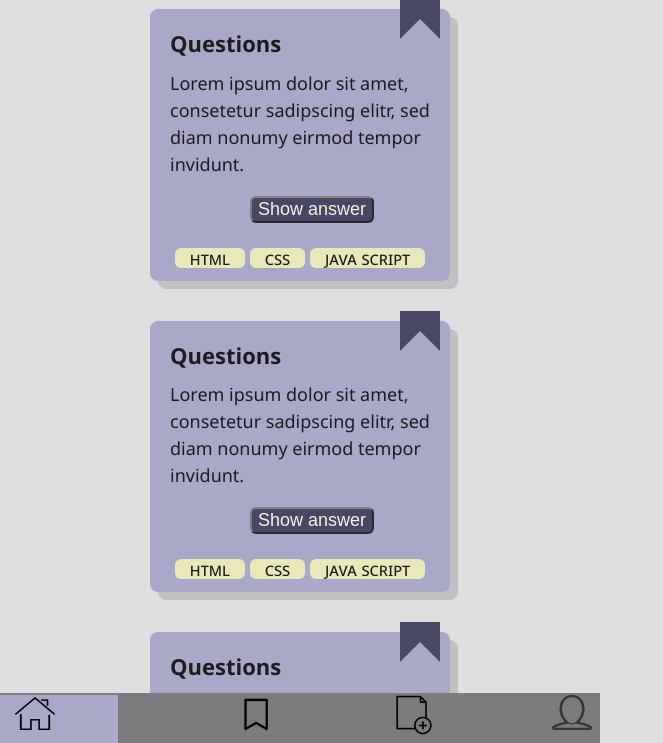
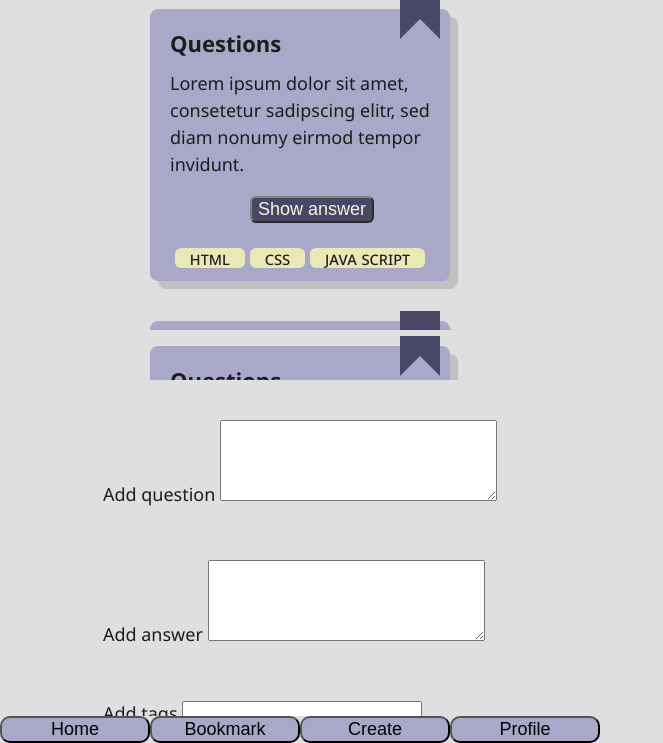
Before and after one commit to danicadombek/qui-appz, a website built with Vite: page src/index.html in a window 1280 px wide. Shown: the part 57-800 px from the top of the page, without its empty margins (0-663 px from the left). Built offline with nearby package versions, Linux system fonts and the light colour scheme.

Commit message:
Add global-js.css, create navigation with grid, buttons and classes

```diff
--- /dev/null
+++ b/src/global-js.css
@@ -0,0 +1,10 @@
+.app-navigation {
+  display: grid;
+  grid-template-columns: 1fr 1fr 1fr 1fr;
+  background-color: ;
+}
+
+.app-navigation__button {
+  background-color: rgb(169, 168, 201);
+  border-radius: 10px;
+}
--- a/src/index.html
+++ b/src/index.html
@@ -12,7 +12,8 @@
     <header class="app-header">
       <h1 class="app-header__heading">Quiz App</h1>
     </header>
-    <main>
+    <!-- quiz app -->
+    <main class="home-page">
       <section class="app-main__quiz-cards">
         <section class="quiz-card">
           <h2 class="quiz-card__headline">Questions</h2>
@@ -70,31 +71,93 @@
         </section>
       </section>
     </main>
-    <footer class="footer__navi">
-      <nav class="footer__navi-home footer__navi-page-state">
-        <a href="index.html">
-          <img src="assets/home.png" class="footer__navi-img-smaller" alt="" />
-        </a>
-      </nav>
+    <!-- bookmark -->
+    <main class="bookmark-page">
+      <section class="app-main__quiz-cards">
+        <section class="quiz-card">
+          <h2 class="quiz-card__headline">Questions</h2>
+          <div
+            role="button"
+            class="quiz-card__bookmark"
+            aria-label="bookmark"
+          ></div>
+          <p class="quiz-card__text">
+            Lorem ipsum dolor sit amet, consetetur sadipscing elitr, sed diam
+            nonumy eirmod tempor invidunt.
+          </p>
+          <button class="quiz-card__button">Show answer</button>
+          <ul class="quiz-card__list">
+            <li class="quiz-card__list-element">HTML</li>
+            <li class="quiz-card__list-element">CSS</li>
+            <li class="quiz-card__list-element">Java Script</li>
+          </ul>
+        </section>
+        <section class="quiz-card">
+          <h2 class="quiz-card__headline">Questions</h2>
+          <div
+            role="button"
+            class="quiz-card__bookmark"
+            aria-label="bookmark"
+          ></div>
+          <p class="quiz-card__text">
+            Lorem ipsum dolor sit amet, consetetur sadipscing elitr, sed diam
+            nonumy eirmod tempor invidunt.
+          </p>
+          <button class="quiz-card__button">Show answer</button>
+          <ul class="quiz-card__list">
+            <li class="quiz-card__list-element">HTML</li>
+            <li class="quiz-card__list-element">CSS</li>
+            <li class="quiz-card__list-element">Java Script</li>
+          </ul>
+        </section>
+        <section class="quiz-card">
+          <h2 class="quiz-card__headline">Questions</h2>
+          <div
+            role="button"
+            class="quiz-card__bookmark"
+            aria-label="bookmark"
+          ></div>
+          <p class="quiz-card__text">
+            Lorem ipsum dolor sit amet, consetetur sadipscing elitr, sed diam
+            nonumy eirmod tempor invidunt.
+          </p>
+          <button class="quiz-card__button">Show answer</button>
+          <ul class="quiz-card__list">
+            <li class="quiz-card__list-element">HTML</li>
+            <li class="quiz-card__list-element">CSS</li>
+            <li class="quiz-card__list-element">Java Script</li>
+          </ul>
+        </section>
+      </section>
+    </main>
+    <!-- formular -->
+    <main class="page-create">
+      <section class="app-create">
+        <form class="app-create__form">
+          <label>
+            Add question
+            <textarea cols="32" rows="5" required> </textarea>
+          </label>
+          <label>
+            Add answer
+            <textarea cols="32" rows="5" required> </textarea>
+          </label>
+          <label for="tags">
+            Add tags
+            <input type="text" id="tags" />
+          </label>
 
-      <nav class="footer__navi-bookmark">
-        <a href="bookmark.html"
-          ><img src="assets/bookmark.png" class="footer__navi-img" alt="" />
-        </a>
-      </nav>
-      <nav class="footer__navi-create">
-        <a href="create.html">
-          <img src="assets/create.png" class="footer__navi-img" alt="" />
-        </a>
-      </nav>
-
-      <nav class="footer__navi-profile">
-        <a href=""
-          ><img
-            src="assets/profile.png"
-            class="footer__navi-img-smaller"
-            alt=""
-        /></a>
+          <button class="app-create__button">Submit</button>
+        </form>
+      </section>
+    </main>
+    <!-- Footer -->
+    <footer>
+      <nav class="app-navigation">
+        <button class="app-navigation__button">Home</button>
+        <button class="app-navigation__button">Bookmark</button>
+        <button class="app-navigation__button">Create</button>
+        <button class="app-navigation__button">Profile</button>
       </nav>
     </footer>
   </body>
--- a/src/styles/styles.css
+++ b/src/styles/styles.css
@@ -5,3 +5,4 @@
 @import './quiz-card/quiz-card.css';
 @import './app-footer/app-footer.css';
 @import './app-formular/app-create.css';
+@import '../global-js.css';
```
